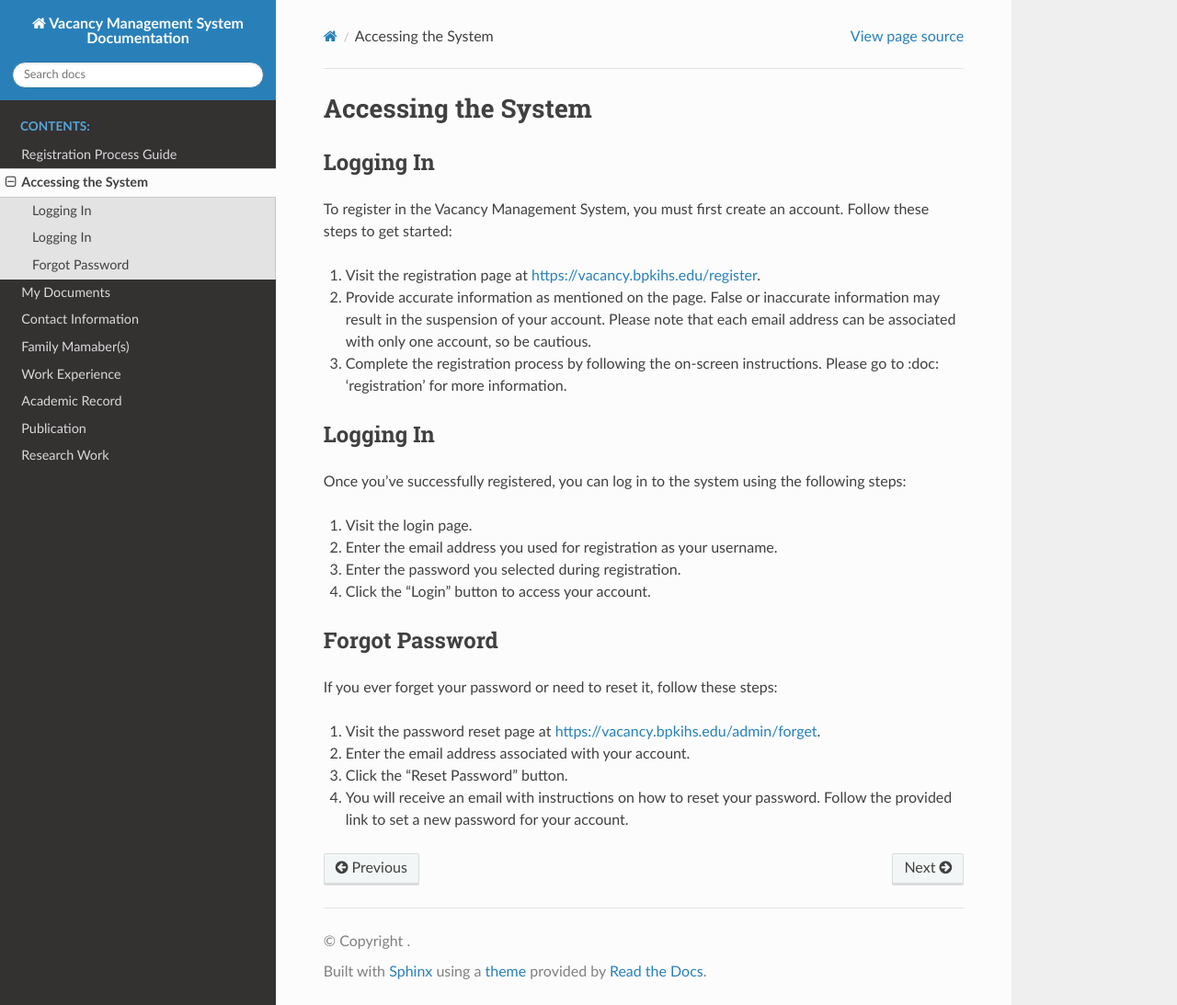
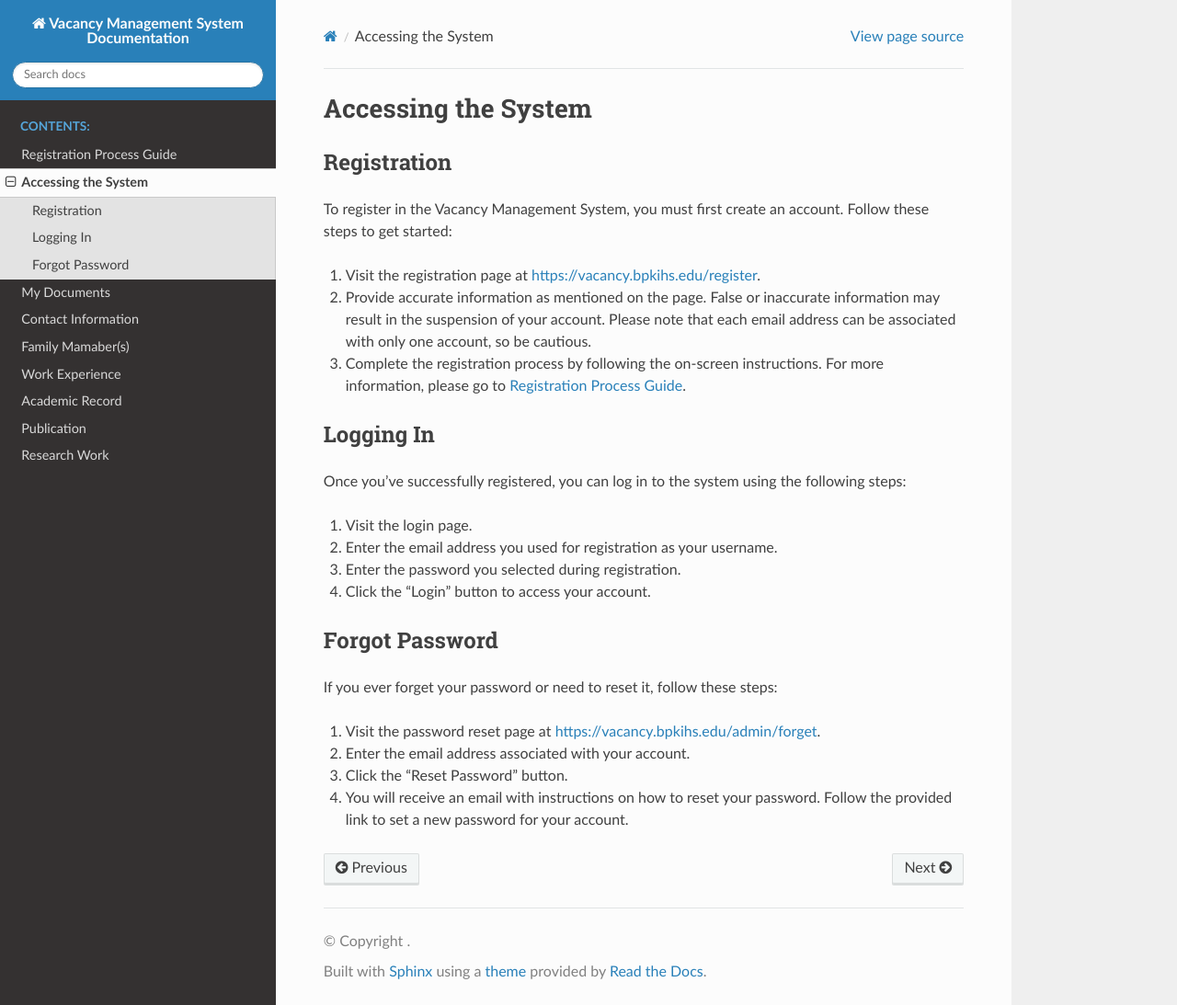
Before and after one commit to w38g0ru/vms, a Sphinx documentation site: the page built from docs/login.rst, in a window 1280 px wide and 1093 px high. Shown: the whole window at 92% size. Built offline with Sphinx 7.4.7 and the Read the Docs theme 2.0.0, drawn with Linux system fonts in a browser that asks for light colours; pages that are not in the unit, such as notebooks, are missing from menus.

Commit message:
Update login.rst

```diff
--- a/docs/login.rst
+++ b/docs/login.rst
@@ -2,7 +2,7 @@
 Accessing the System
 ==========================
 --------------------------
-Logging In
+Registration
 --------------------------
 
 To register in the Vacancy Management System, you must first create an account. Follow these steps to get started:
@@ -11,7 +11,8 @@ To register in the Vacancy Management System, you must first create an account.
 
 2. Provide accurate information as mentioned on the page. False or inaccurate information may result in the suspension of your account. Please note that each email address can be associated with only one account, so be cautious.
 
-3. Complete the registration process by following the on-screen instructions. Please  go to  :doc: 'registration' for more information.
+3. Complete the registration process by following the on-screen instructions. For more information, please go to :doc:`registration`.
+
 
 --------------------------
 Logging In
```
